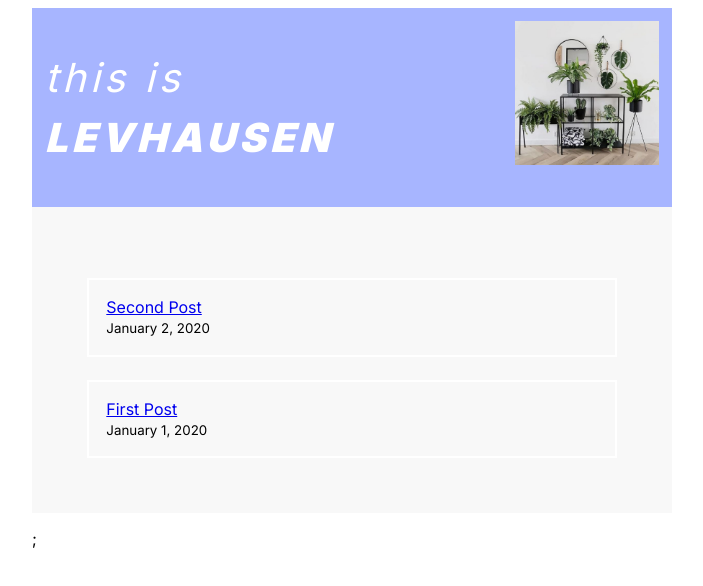
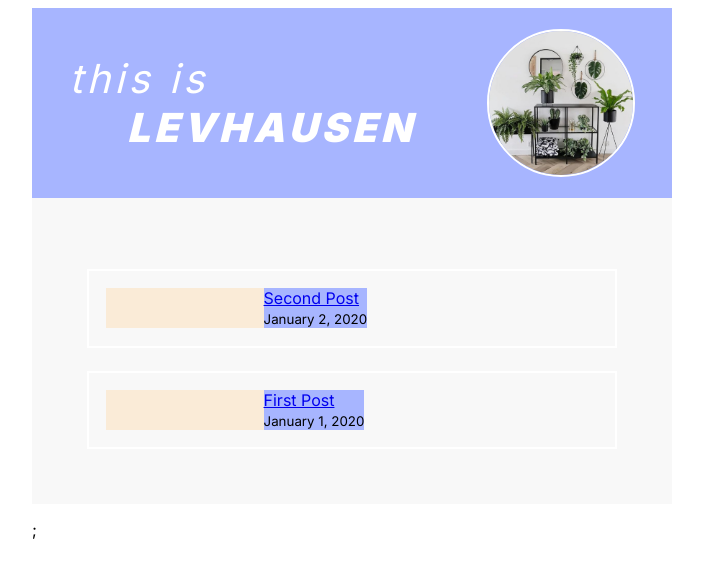
Before and after one commit to scrosanne/nextjs-blog, a Next.js app: page / in a window 1280 px wide. Shown: the top 586 px of the page, without its empty margins (288-991 px from the left). Built offline with nearby package versions, Linux system fonts and the light colour scheme.

Commit message:
header styled

```diff
--- a/pages/index.jsx
+++ b/pages/index.jsx
@@ -42,6 +42,7 @@ export default function Home({ allPostsData }) {
                 <Image
                     priority
                     src="/images/profile.jpg"
+                    className={home.profileImg}
                     height={144}
                     width={144}
                     alt=""
@@ -50,13 +51,16 @@ export default function Home({ allPostsData }) {
 
             <section className={home.posts}>
                 <ul>
-                    {allPostsData.map(({ id, date, title }) => (
+                    {allPostsData.map(({ id, date, title, url }) => (
                         <li key={id}>
-                            <Link href={`/posts/${id}`}>{title}</Link>
-                            <br />
-                            <small>
-                                <Date dateString={date} />
-                            </small>
+                            <div className={home.postLeft}></div>
+                            <div className={home.postRight}>
+                                <Link href={`/posts/${id}`}>{title}</Link>
+                                <br />
+                                <small>
+                                    <Date dateString={date} />
+                                </small>
+                            </div>
                         </li>
                     ))}
                 </ul>
--- a/styles/Home.module.css
+++ b/styles/Home.module.css
@@ -1,8 +1,9 @@
 .header {
     display: flex;
     justify-content: space-between;
+    align-items: center;
 
-    padding: 2%;
+    padding: 3%;
     background-color: #a7b5ff;
 
     color: white;
@@ -12,13 +13,22 @@
     font-size: 40px;
     font-style: italic;
     font-weight: 400;
-    line-height: 60px;
     letter-spacing: 0.105em;
     text-align: left;
+
+    padding-left: 3%;
 }
 
 .header h1 span {
     font-weight: 900;
+    padding-left: 20%;
+}
+
+.profileImg {
+    border: 2px solid white;
+    border-radius: 50%;
+
+    margin-right: 3%;
 }
 
 /* - - - - - - - - - - - - - - - - - - - - - - - - - - - - - - - - - - - - - */
@@ -31,7 +41,21 @@
     padding: 3%;
     margin: 4%;
     border: 2px solid white;
+
+    display: flex;
 }
+
+.postLeft {
+    background-color: antiquewhite;
+    padding: 1%;
+    width: 30%;
+}
+
+.postRight {
+    background-color: #a7b5ff;
+}
+
+/* - - - - - - - - - - - - - - - - - - - - - - - - - - - - - - - - - - - - - */
 .container {
     max-width: 36rem;
     padding: 0 1rem;
```
